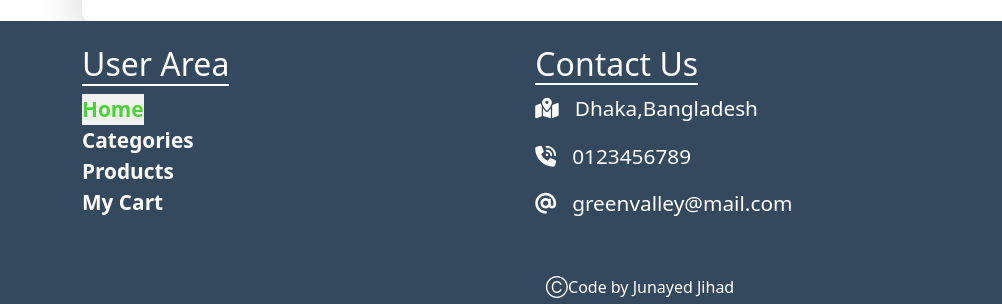
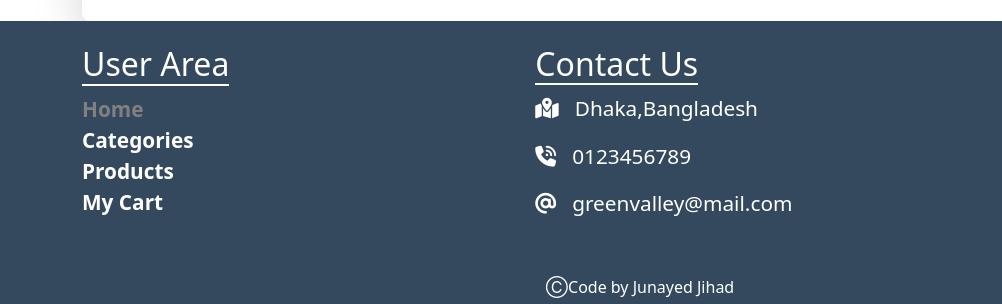
Before and after one commit to JunayedJihad/GreenValley, a plain HTML site: page index.html in a window 1280 px wide. In both pictures the pointer is over the link "Home". Shown: the part 4370-4674 px from the top of the page, 0-1002 px from the left. Drawn offline with Linux system fonts and the light colour scheme.

Commit message:
First Commit

```diff
--- a/css/style.css
+++ b/css/style.css
@@ -493,7 +493,7 @@ footer a{
 .link a{
     font-size: 1.3rem;
 }
-.link a:hover{
+.footer a:hover{
     background-color: transparent;
     color: grey;
 }
```
